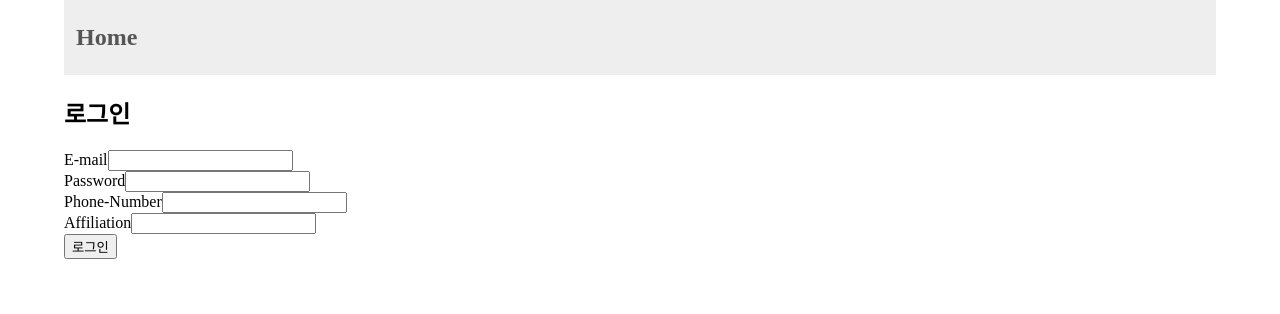
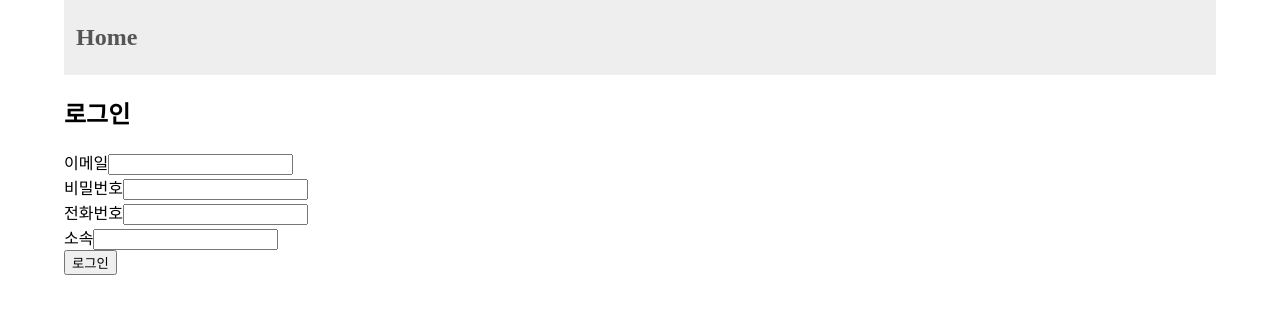
Before and after one commit to CodeSoom/project-react-5-seilylook, a React app: page /login in a window 1280 px wide. Shown: the top 314 px of the page. Built offline with nearby package versions, Linux system fonts and the light colour scheme.

Commit message:
Login form label 수정

```diff
--- a/index.html
+++ b/index.html
@@ -2,7 +2,7 @@
 <html>
 <head>
   <meta charset="UTF-8">
-  <title>SAEEDEN</title>
+  <title>Pray Diary</title>
   <style>
     body {
       box-sizing: border-box;
--- a/src/components/login/LoginForm.jsx
+++ b/src/components/login/LoginForm.jsx
@@ -17,7 +17,7 @@ const LoginForm = memo(({ fields, onChange, onSubmit }) => {
     <>
       <div>
         <label htmlFor="login-email">
-          E-mail
+          이메일
         </label>
         <input
           type="email"
@@ -29,7 +29,7 @@ const LoginForm = memo(({ fields, onChange, onSubmit }) => {
       </div>
       <div>
         <label htmlFor="login-password">
-          Password
+          비밀번호
         </label>
         <input
           type="password"
@@ -41,7 +41,7 @@ const LoginForm = memo(({ fields, onChange, onSubmit }) => {
       </div>
       <div>
         <label htmlFor="login-phoneNumber">
-          Phone-Number
+          전화번호
         </label>
         <input
           type="phoneNumber"
@@ -53,7 +53,7 @@ const LoginForm = memo(({ fields, onChange, onSubmit }) => {
       </div>
       <div>
         <label htmlFor="login-affiliation">
-          Affiliation
+          소속
         </label>
         <input
           type="affiliation"
```
Also changed, not shown: 2 other files (tests, documents, lock files or other folders).
